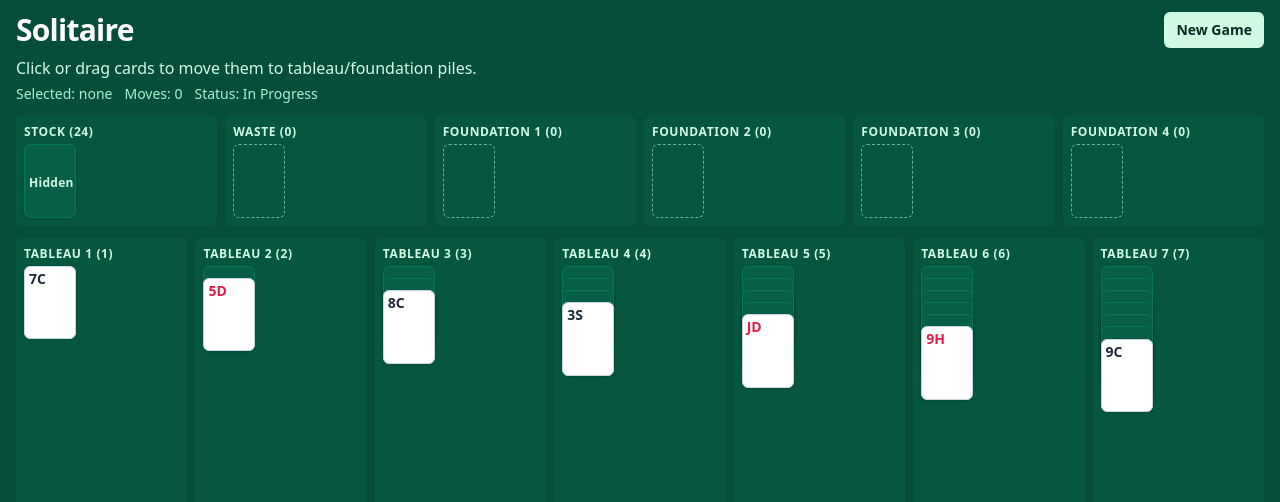
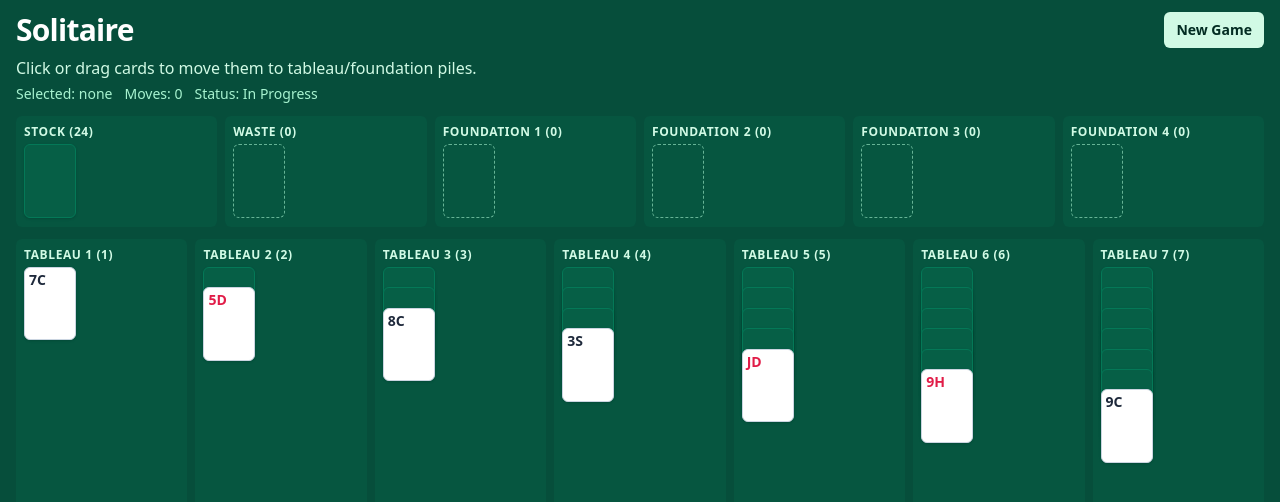
Before and after one commit to glitchcube/solitaire, a React (Vite) app: page / in a window 1280 px wide. Shown: the top 502 px of the page. Built offline with nearby package versions, Linux system fonts and the light colour scheme.

Commit message:
Adjusting the spacing of the cards and removing text hidden

```diff
--- a/src/components/board/PileView.tsx
+++ b/src/components/board/PileView.tsx
@@ -158,7 +158,7 @@ export function PileView({
     <section
       ref={setNodeRef}
       data-testid={`pile-${pileId}`}
-      data-droppable={pile.kind === 'tableau' || pile.kind === 'foundation' ? 'true' : 'false'}
+      data-droppable={pile.kind === 'foundation' ? 'true' : 'false'}
       className={pileClass}
       onClick={() => onPileClick?.(pileLocation)}
     >
--- a/src/components/card/CardView.tsx
+++ b/src/components/card/CardView.tsx
@@ -59,9 +59,7 @@ export function CardView({
           onClick?.();
         }}
       >
-        <span className="text-[10px] font-semibold tracking-wide text-emerald-100 md:text-xs">
-          Hidden
-        </span>
+        <span className="text-[10px] font-semibold tracking-wide text-emerald-100 md:text-xs" />
       </button>
     );
   }
--- a/src/index.css
+++ b/src/index.css
@@ -5,7 +5,7 @@
 :root {
   --card-w: 2.35rem;
   --card-h: 3.4rem;
-  --tableau-step: 0.56rem;
+  --tableau-step: 1.08rem;
   font-family:
     ui-sans-serif,
     system-ui,
@@ -19,7 +19,7 @@
   :root {
     --card-w: 2.9rem;
     --card-h: 4.1rem;
-    --tableau-step: 0.66rem;
+    --tableau-step: 0.98rem;
   }
 }
 
@@ -27,7 +27,7 @@
   :root {
     --card-w: 3.25rem;
     --card-h: 4.6rem;
-    --tableau-step: 0.76rem;
+    --tableau-step: 1.28rem;
   }
 }
 
```
